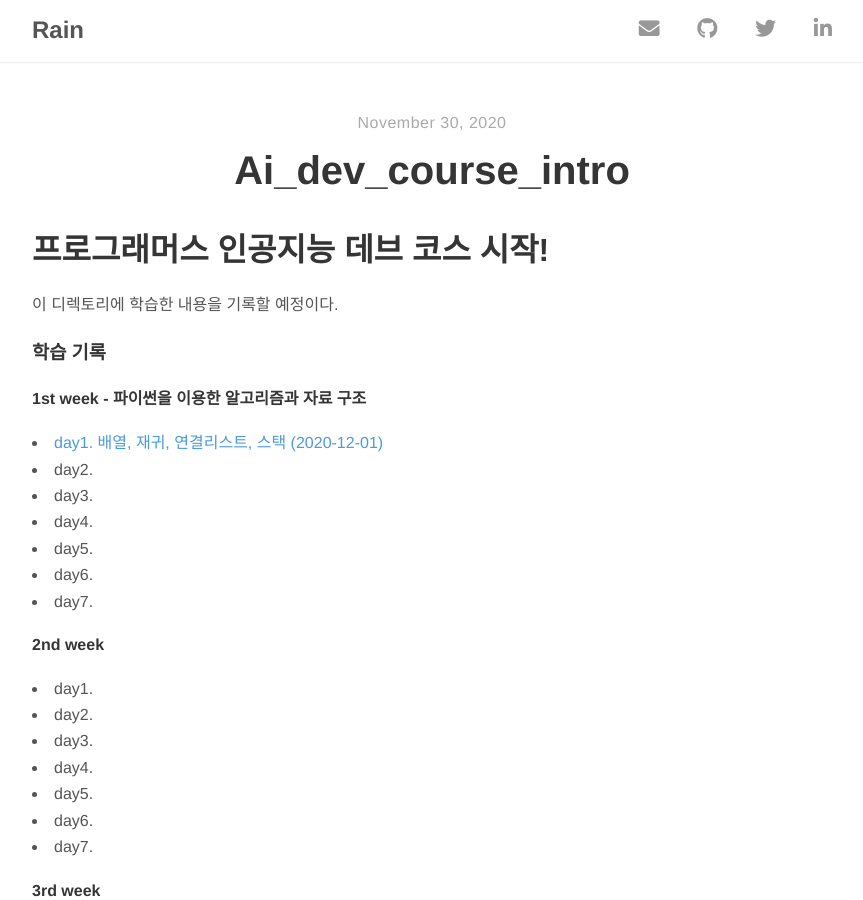
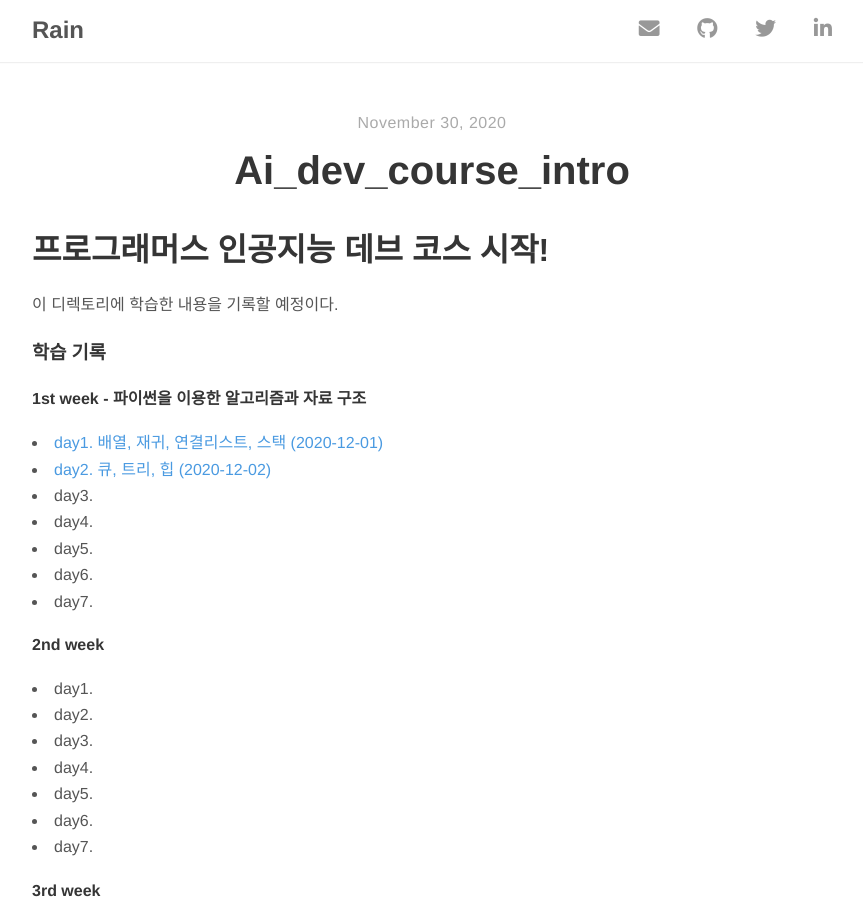
Before and after one commit to Ting-Kim/Ting-kim.github.io, a Jekyll site: the page built from _posts/ai_dev_course/2020-11-30-ai_dev_course_intro.md, in a window 1280 px wide and 900 px high. Shown: the whole window, without its empty margins (208-1071 px from the left). Built offline with Jekyll 4.4.1, drawn with Linux system fonts in a browser that asks for light colours; nearby versions of some CDN libraries; our own code applies the rules of GitHub Pages for plain Markdown files.

Commit message:
Update 2020-11-30-ai_dev_course_intro.md

```diff
--- a/_posts/ai_dev_course/2020-11-30-ai_dev_course_intro.md
+++ b/_posts/ai_dev_course/2020-11-30-ai_dev_course_intro.md
@@ -7,7 +7,7 @@
 <li>
 <a href="https://github.com/Ting-Kim/Ting-kim.github.io/blob/main/_posts/ai_dev_course/1st_week/2020-12-01-%5B1st%20week-day1%5D%EB%B0%B0%EC%97%B4_%EC%9E%AC%EA%B7%80_%EC%97%B0%EA%B2%B0%EB%A6%AC%EC%8A%A4%ED%8A%B8_%EC%8A%A4%ED%83%9D.md">day1. 배열, 재귀, 연결리스트, 스택 (2020-12-01)</a>
 </li>
-<li>day2.</li>
+<li><a href="https://github.com/Ting-Kim/Ting-kim.github.io/blob/main/_posts/ai_dev_course/1st_week/2020-12-02-%5B1st%20week-day2%5D%ED%81%90_%ED%8A%B8%EB%A6%AC_%ED%9E%99.md">day2. 큐, 트리, 힙 (2020-12-02)</a></li>
 <li>day3.</li>
 <li>day4.</li>
 <li>day5.</li>
```
